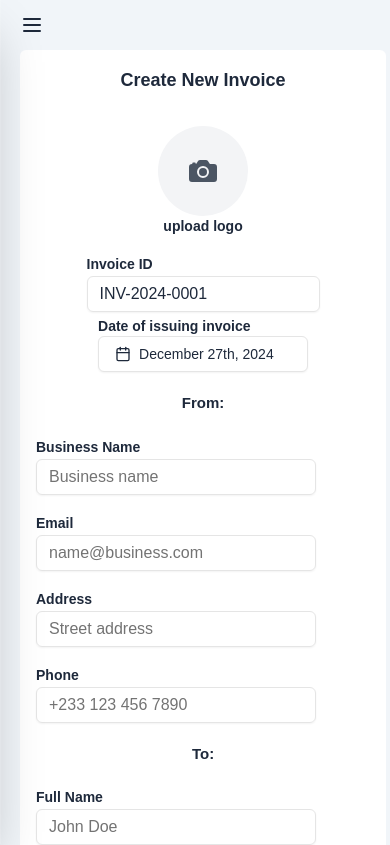
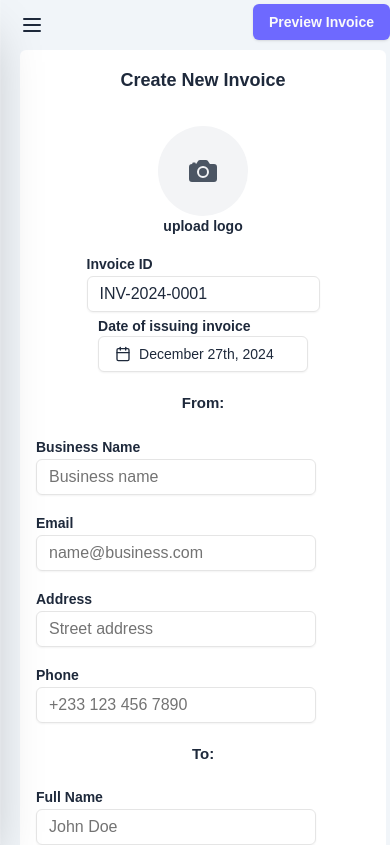
Before and after one commit to cliff-codes/biz_tools, a Next.js app: page /invoice in a window 390 px wide. Shown: the top 845 px of the page. Built offline with nearby package versions, Linux system fonts and the light colour scheme; no server answers; the database is empty.

Commit message:
preview invoice on  mobile screen implemented

```diff
--- a/app/invoice/InvoicePreview.tsx
+++ b/app/invoice/InvoicePreview.tsx
@@ -23,7 +23,7 @@ const InvoicePreview = () => {
     };
 
     return (
-        <div className="w-full bg-white/90 rounded-[11px] px-4 py-4 flex flex-col gap-6">
+        <div className="w-full bg-white rounded-[11px] px-4 py-4 flex flex-col gap- z-50">
             <div className="w-full flex justify-between place-items-center">
                 <h1 className="font-bold text-[24px]">Preview</h1>
                 <div className="flex place-items-center gap-2">
--- a/app/invoice/page.tsx
+++ b/app/invoice/page.tsx
@@ -1,17 +1,47 @@
-import React from 'react';
+'use client';
+import React, { useState } from 'react';
 import CreateInvoice from './CreateInvoice';
 import InvoicePreview from './InvoicePreview';
+import { Button } from '@/components/ui/button';
+import { X } from 'lucide-react';
 
 const InvoicePage = () => {
+    const [showPreview, setShowPreview] = useState(false);
+
     return (
-        <div className="flex-1 flex gap-4 px-5">
+        <div className="flex-1 flex gap-4 px-5 relative">
             <div className=" h-full flex-1 ">
                 <CreateInvoice />
             </div>
 
-            {/* preview */}
+            {/* preview for larger screens*/}
             <div className="hidden xl:flex flex-1">
                 <InvoicePreview />
+            </div>
+
+            {/* preview drawer for smaller screens */}
+            <div
+                className={`fixed top-0 right-0 w-full h-full flex-1 ${
+                    showPreview ? 'block' : 'hidden'
+                } box-border`}
+            >
+                <div className="w-full h-full flex justify-center place-items-center">
+                    {/* shadow overlay */}
+                    <div className="fixed top-0 left-0 w-full h-full z-40 bg-black opacity-40"></div>
+                    <div className="z-50">
+                        <InvoicePreview />
+                    </div>
+                </div>
+            </div>
+
+            {/* preview button on smaller screens. This button draws in invoice Preview from the right side of the screen */}
+            <div className={`xl:hidden fixed top-1 right-0 z-50 transition-all .2 ease-linear`}>
+                <Button
+                    className="bg-[#6e69ff] font-semibold hover:bg-[#433df3]"
+                    onClick={() => setShowPreview(!showPreview)}
+                >
+                    {showPreview ? <X /> : 'Preview Invoice'}
+                </Button>
             </div>
         </div>
     );
```
